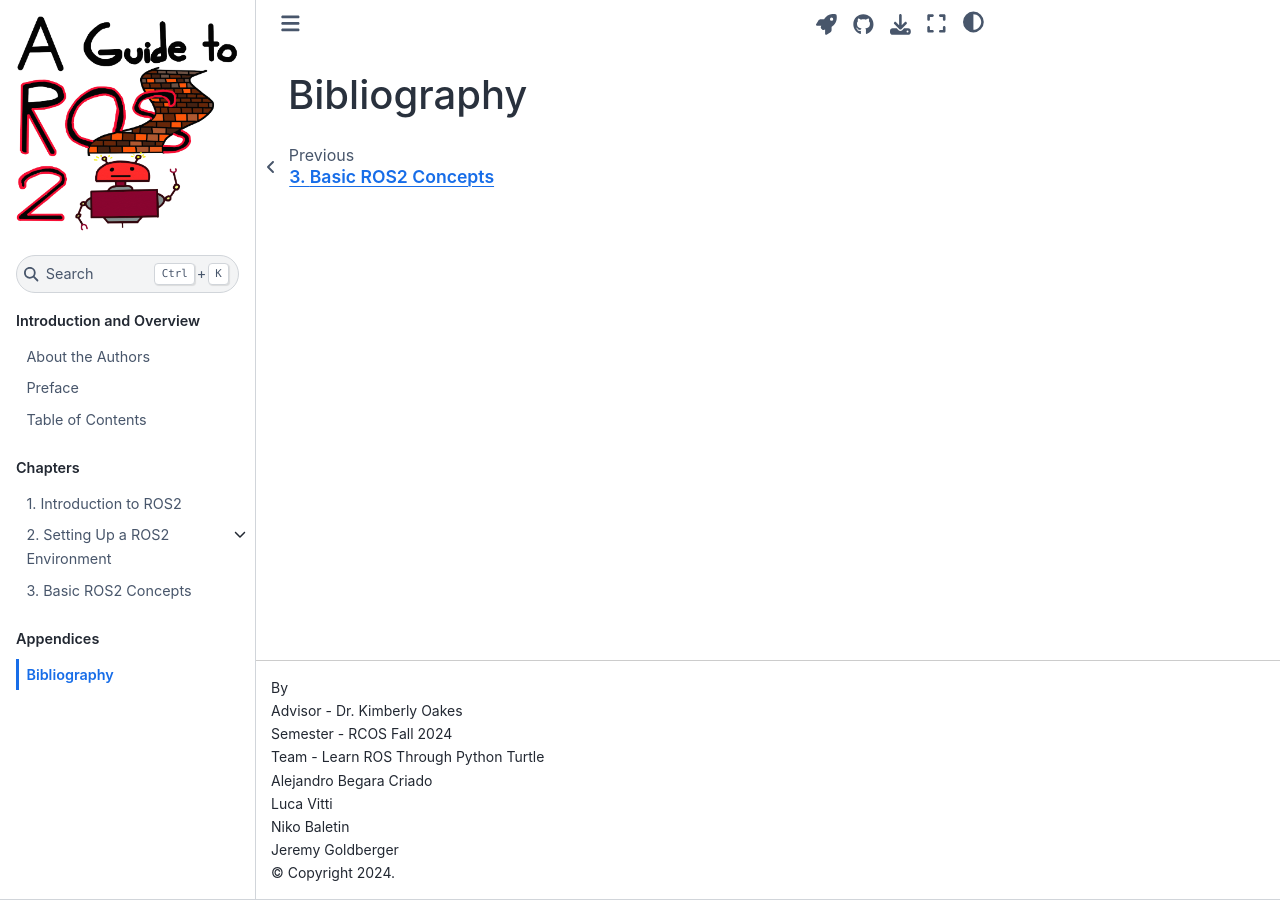
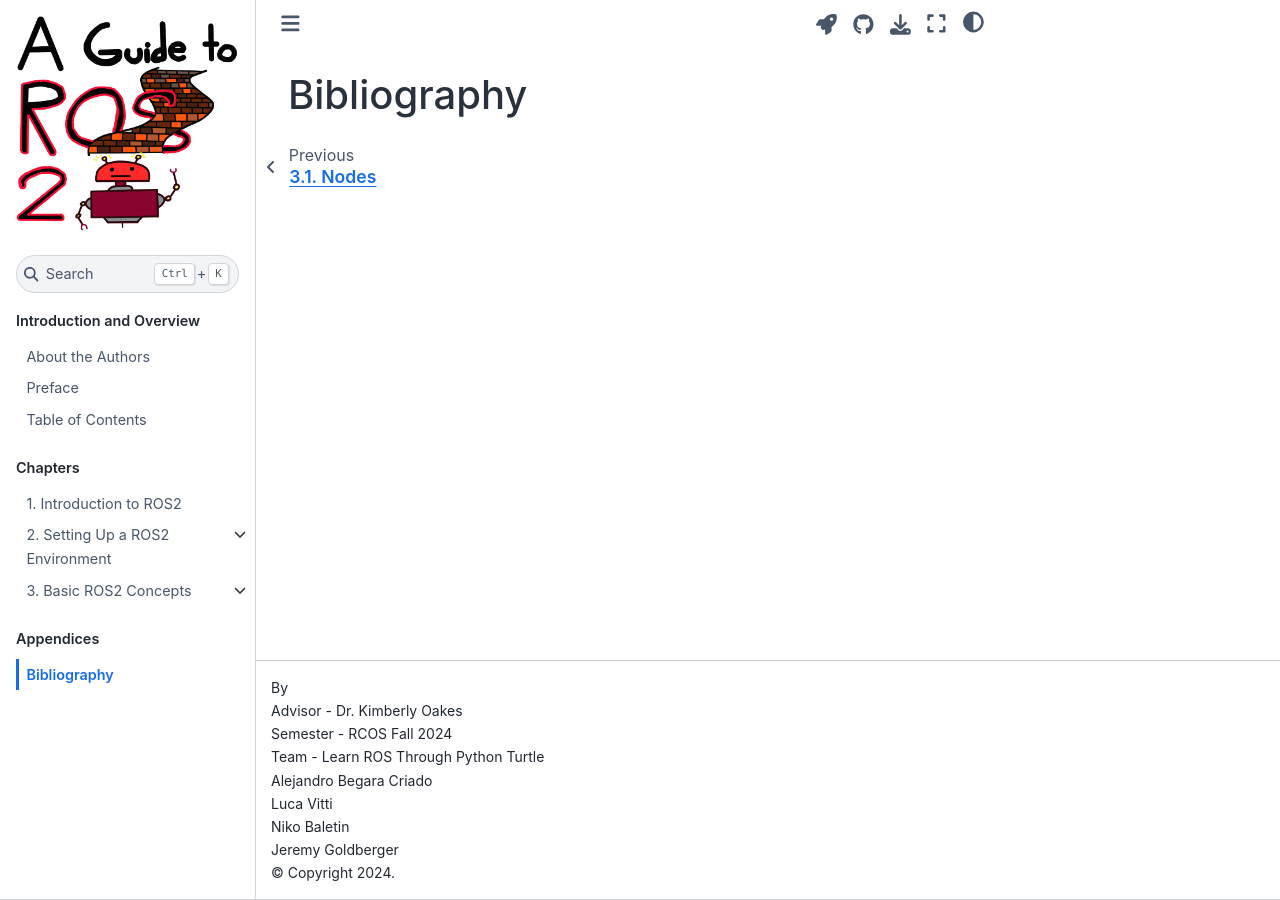
Before and after one commit to AlejandrooBC/ros2-tutorial-book, a Jupyter Book: the page built from book/APPENDICES/Bibliography.ipynb, in a window 1280 px wide. Built offline with Jupyter Book 1.0.4 settings and Sphinx 7.4.7 and the Sphinx Book theme 1.1.4, drawn with Linux system fonts in a browser that asks for light colours; pages that are not in the unit, such as notebooks, are missing from menus; some of the changed lines change nothing that is shown.

Commit message:
Started the chapter 3 section on nodes

```diff
--- a/_toc.yml
+++ b/_toc.yml
@@ -23,6 +23,8 @@
         - file: book/CHAPTERS/02_Setting_Up_an_Environment/ROS2IronInstallationUbuntu
         - file: book/CHAPTERS/02_Setting_Up_an_Environment/DockerInstallation
       - file: book/CHAPTERS/03_Basic_ROS2_Concepts
+        sections:
+          - file: book/CHAPTERS/03_Basic_Concepts/Nodes
 
 # Appendices section
   - caption: Appendices
```
Also changed, not shown: book/CHAPTERS/03_Basic_Concepts/Nodes.ipynb (added), book/CHAPTERS/03_Basic_ROS2_Concepts.ipynb, book/MEDIA/Hexapod_Robot.png (added).
